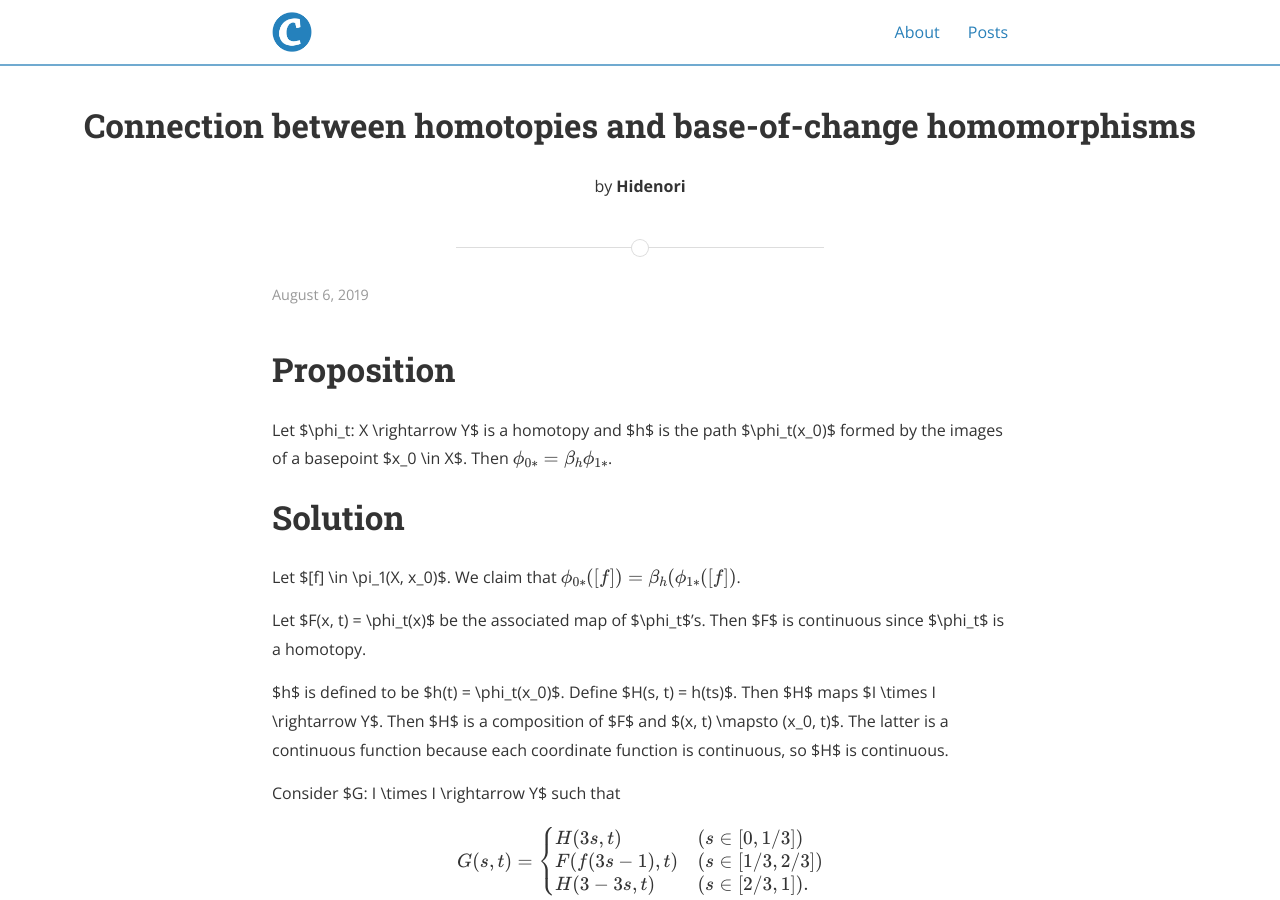
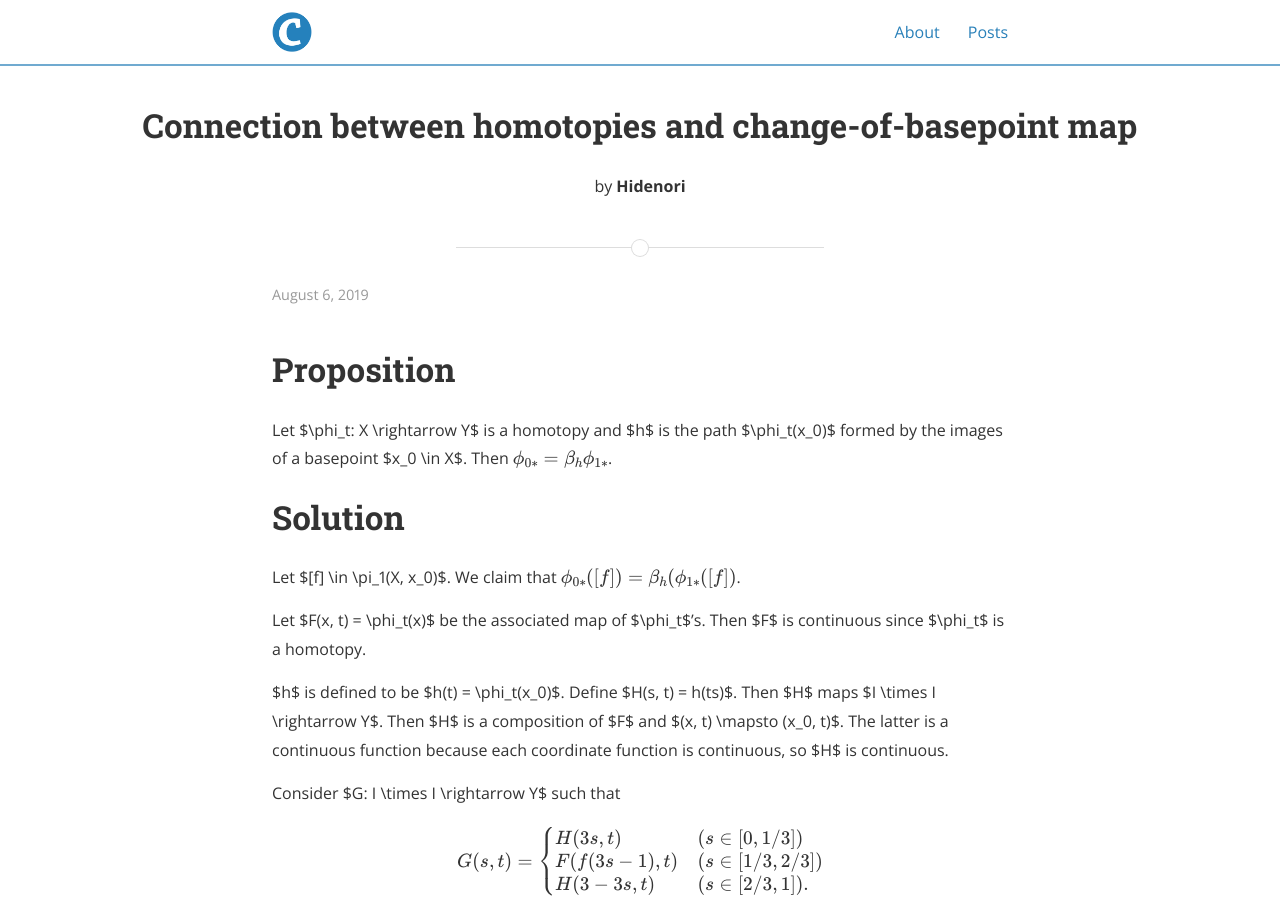
Before and after one commit to hidenori-shinohara/hidenori-shinohara.github.io, a Jekyll site: the page built from _posts/algebraic_topology/chapter1/section1/2019-08-06-homotopy-and-change-of-basepoint-1-19.md, in a window 1280 px wide and 900 px high. Built offline with Jekyll 4.4.1, drawn with Linux system fonts in a browser that asks for light colours; nearby versions of some CDN libraries; formulas are drawn with MathJax 3.

Commit message:
base-of-change -> change-of-basepoint

```diff
--- a/_posts/algebraic_topology/chapter1/section1/2019-08-06-homotopy-and-base-of-change-1-19.md
+++ b/_posts/algebraic_topology/chapter1/section1/2019-08-06-homotopy-and-change-of-basepoint-1-19.md
@@ -1,6 +1,6 @@
 ---
 layout: post
-title:  "Connection between homotopies and base-of-change homomorphisms"
+title:  "Connection between homotopies and change-of-basepoint map"
 date:   2019-08-06
 author: Hidenori
 ---
```
